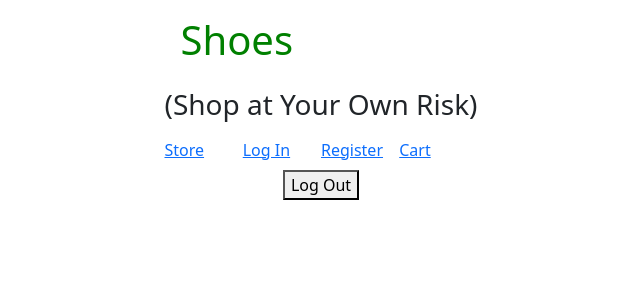
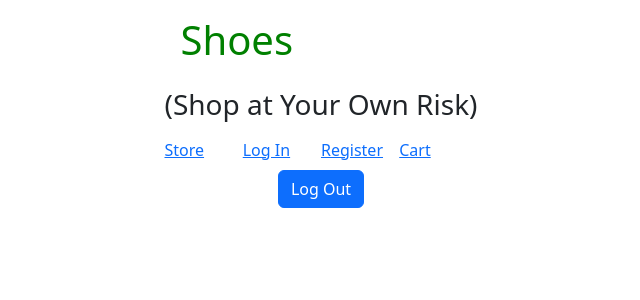
Before and after one commit to GraceShopper-tagn/graceShopper-tagn, a React (Create React App) app: page /Logout in a window 1280 px wide. Shown: the top 300 px of the page, without its empty margins (319-959 px from the left). Built offline with nearby package versions, Linux system fonts and the light colour scheme; no server answers.

Commit message:
logout button made to look nicer

```diff
--- a/src/components/Logout.jsx
+++ b/src/components/Logout.jsx
@@ -2,6 +2,7 @@ import React from "react";
 import { logoutUser } from "../api/auth";
 import useAuth from "../hooks/useAuth";
 import useCart from "../hooks/useCart";
+import { Button } from "react-bootstrap";
 
 export default function LogOut({}) {
   const { user, setUser } = useAuth();
@@ -21,7 +22,7 @@ export default function LogOut({}) {
         }
       }}
     >
-      <button type="submit">Log Out</button>
+      <Button type="submit">Log Out</Button>
     </form>
   );
 }
```
